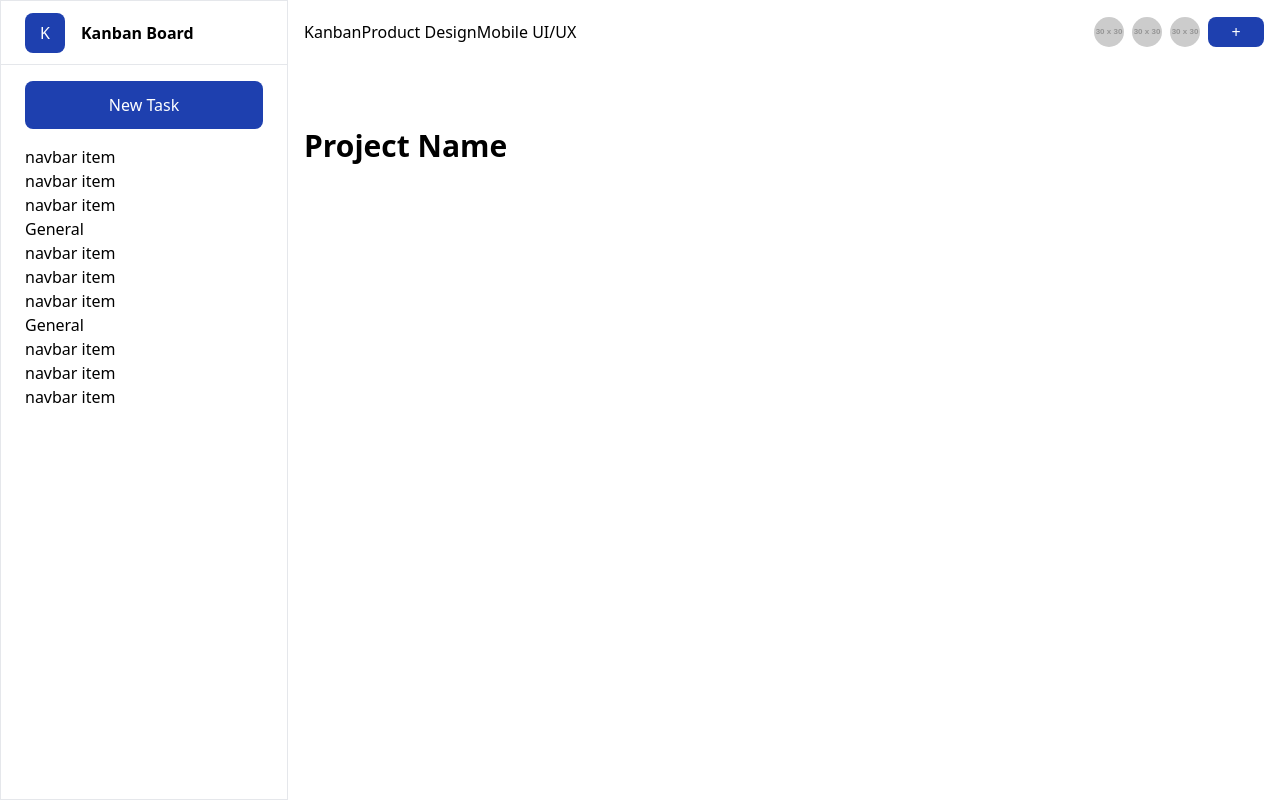
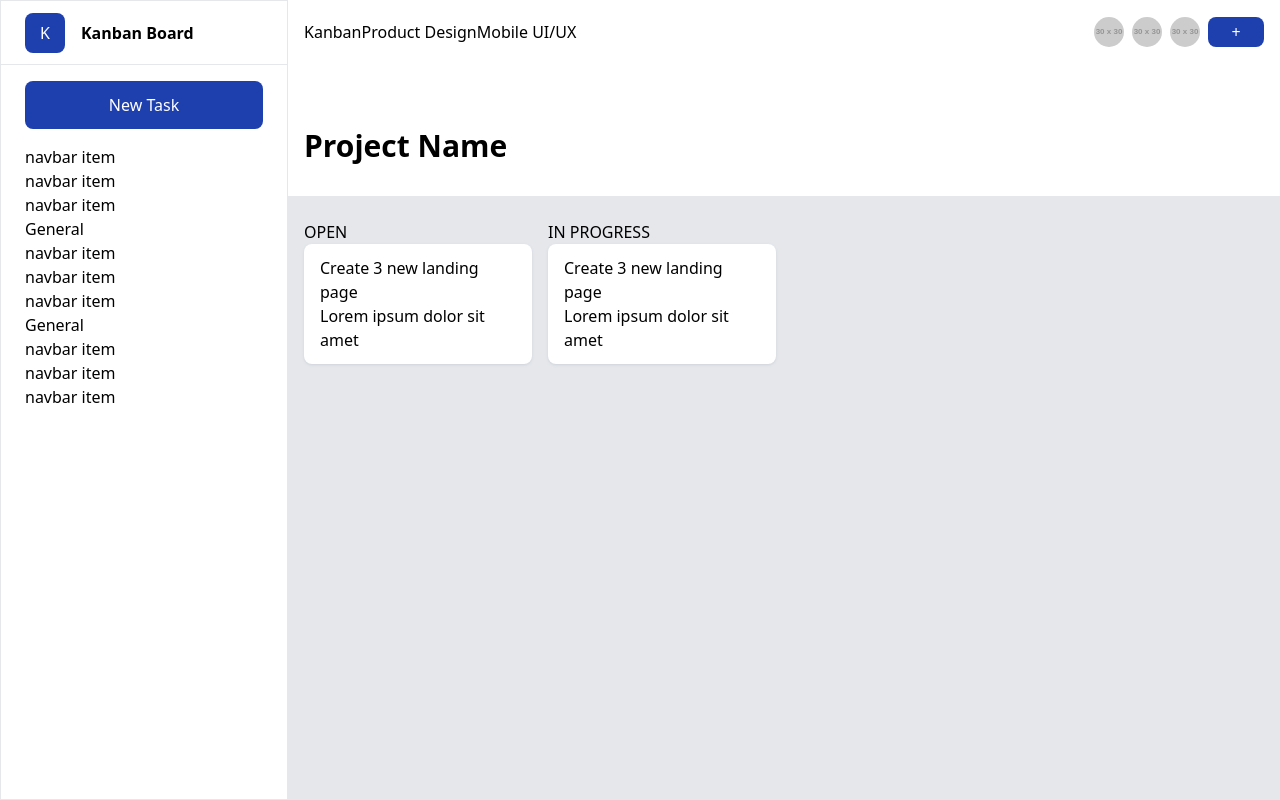
Before and after one commit to suleyman/kanban-board, a Vue app: page /project in a window 1280 px wide. Built offline with nearby package versions, Linux system fonts and the light colour scheme.

Commit message:
updated: project view

```diff
--- a/index.html
+++ b/index.html
@@ -7,7 +7,7 @@
     <title>Vite App</title>
   </head>
   <body>
-    <div id="app"></div>
+    <div id="app" class="h-full"></div>
     <script type="module" src="/src/main.ts"></script>
   </body>
 </html>
--- a/src/App.vue
+++ b/src/App.vue
@@ -1,5 +1,5 @@
 <template>
-  <div>
+  <div class="h-full">
     <navbar />
     <router-view class="ml-72" />
   </div>
--- /dev/null
+++ b/src/components/Project/Board.vue
@@ -0,0 +1,24 @@
+<template>
+  <div class="flex-1 bg-gray-200 px-4 py-6 mt-8 grid grid-cols-4 gap-4">
+    <div>
+      OPEN
+      <issue />
+    </div>
+    <div>
+      IN PROGRESS
+      <issue />
+    </div>
+  </div>
+</template>
+
+<script lang="ts">
+import Issue from "@/components/Project/Issue.vue";
+import { defineComponent } from "vue";
+
+export default defineComponent({
+  name: "Board",
+  components: {
+    Issue
+  }
+});
+</script>
--- /dev/null
+++ b/src/components/Project/Issue.vue
@@ -0,0 +1,16 @@
+<template>
+  <div class="bg-white rounded-lg shadow shadow-gray-300 px-4 py-3">
+    <h6 class="font-medium">Create 3 new landing page</h6>
+    <p>
+      Lorem ipsum dolor sit amet
+    </p>
+  </div>
+</template>
+
+<script lang="ts">
+import { defineComponent } from "vue";
+
+export default defineComponent({
+  name: "Issue"
+});
+</script>
--- a/src/styles/main.css
+++ b/src/styles/main.css
@@ -1,3 +1,8 @@
 @tailwind base;
 @tailwind components;
 @tailwind utilities;
+
+html,
+body {
+  @apply h-full;
+}
--- a/src/views/Project.vue
+++ b/src/views/Project.vue
@@ -1,4 +1,5 @@
 <template>
+  <div class="h-full flex flex-col">
     <div class="px-4">
       <div class="h-16 flex items-center">
         <nav>
@@ -23,12 +24,16 @@
       </div>
       <h1 class="text-3xl font-bold mt-16">Project Name</h1>
     </div>
+    <board />
+  </div>
 </template>
 
 <script lang="ts">
+import Board from "@/components/Project/Board.vue";
 import { defineComponent } from "vue";
 
 export default defineComponent({
-  name: "Project"
+  name: "Project",
+  components: { Board }
 });
 </script>
```
Lines whose indentation alone changed are shown as unchanged.
